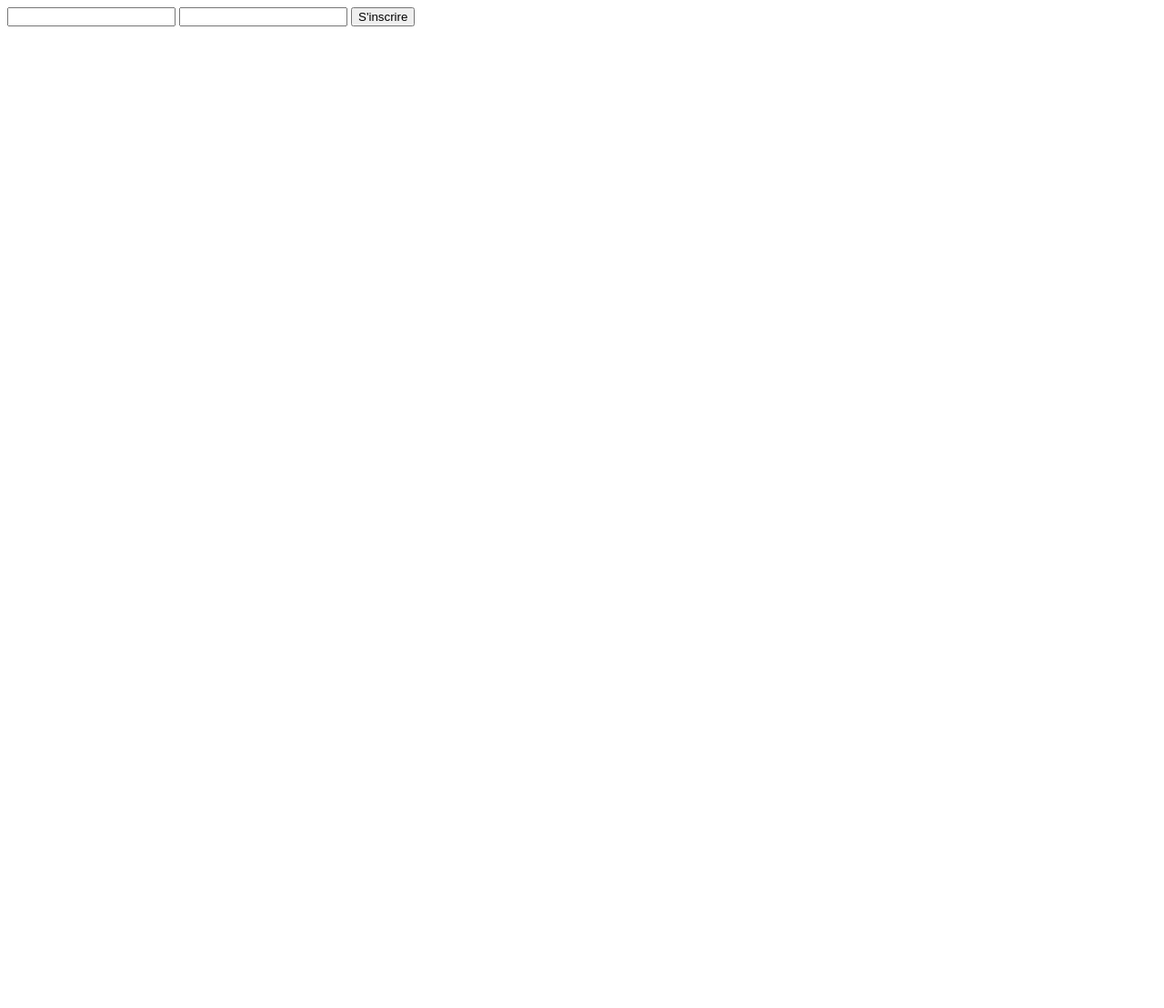
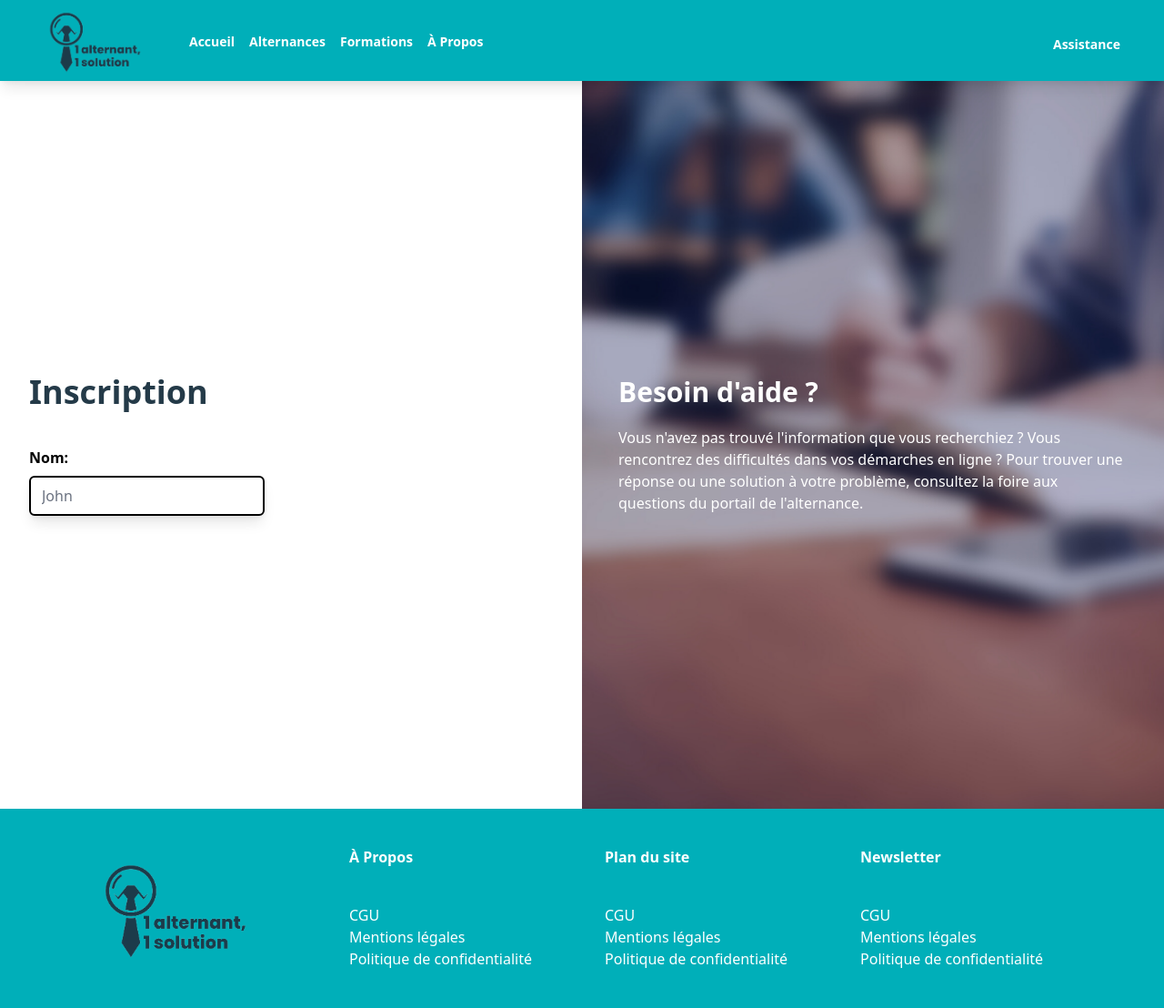
Before and after one commit to Octogone2223/un-alternant-une-solution, a Django app: page /auth/sign-up/ in a window 1280 px wide. Before the commit the page is almost empty. Shown: the whole page at 91% size. Before the commit the page ends 29 px from the top, so only its background shows below. Run offline with Django 4.2, Linux system fonts and the light colour scheme; parts of the project's set-up code (start-up, migrations or seed data) failed here and were passed over; some libraries are stand-ins or nearby versions.

Commit message:
Design signup page

```diff
--- a/app/urls.py
+++ b/app/urls.py
@@ -4,5 +4,5 @@ from django.urls import path
 from . import views
 
 urlpatterns = [
-    path('home/', views.home, name='home'),
+    path("", views.home, name='home'),
 ]
--- a/authentication/templates/sign_up.html
+++ b/authentication/templates/sign_up.html
@@ -1,19 +1,42 @@
-<html lang="en">
+{% extends "base.html" %}
 
-<head>
-    <meta charset="UTF-8">
-    <meta http-equiv="X-UA-Compatible" content="IE=edge">
-    <meta name="viewport" content="width=device-width, initial-scale=1.0">
-    <title>signup</title>
-</head>
 
-<body>
-    <form method="POST">
-        {% csrf_token %}
-        <input type="email" name="email" required>
-        <input type="password" name="password" required>
-        <button type="submit">S'inscrire</button>
-    </form>
-</body>
+{% block content %}
+<div class="grid grid-cols-1 lg:grid-cols-2">
+    <div class="flex flex-col items-start justify-center px-8">
+        <div>
+            <h2 class="text-secondary font-bold text-4xl">Inscription</h2>
+            <div class="grid grid-cols-1 md:grid-cols-2 mt-10">
+                <div class="flex flex-col">
+                    <label for="" class="font-bold mb-2 hover">Nom:</label>
+                    <input type="text" class="rounded-md shadow-lg border-2 border-black hover:border-black" placeholder="John">
+                </div>
+            </div>
+        </div>
+    </div>
+    <div class="bg-blue-500 h-screen flex flex-col justify-center items-center px-10" style="background-image: url('/static/authbackground.png'); background-repeat: no-repeat; background-size: cover;">
+        <div class="">
+            <h2 class="font-bold text-3xl text-white mb-5">Besoin d'aide ?</h2>
+            <p class="text-white">Vous n'avez pas trouvé l'information que vous recherchiez ? Vous rencontrez des difficultés dans vos démarches en ligne ? Pour trouver une réponse ou une solution à votre problème, consultez la foire aux questions du portail de l'alternance.</p>
+        </div>
+    </div>
 
-</html>
+</div>
+
+{% include './components/footer.html' %}
+{% endblock %}
+
+
+<!-- {% block vueJs %}
+<script>
+    const app = Vue.createApp({
+        delimiters: ["[[", "]]"],
+        data() {
+            return {
+                message: 'Hello Vue!',
+                title: 'OUIIII'
+            }
+        }
+    }).mount('#app')
+</script>
+{% endblock %} -->
--- a/authentication/urls.py
+++ b/authentication/urls.py
@@ -5,9 +5,9 @@ from . import views
 from app import views as app_views
 
 urlpatterns = [
+    path('', app_views.home, name="home"),
     path('sign-up/', views.sign_up, name='sign_up'),
     path('sign-in/', views.sign_in, name='sign_in'),
     path('sign-out/', views.sign_out, name='sign_out'),
     path('private-test/', views.private, name='private'),
-    path('home/', app_views.home, name="home")
 ]
--- a/theme/static/css/dist/styles.css
+++ b/theme/static/css/dist/styles.css
@@ -884,6 +884,14 @@ select {
   margin-right: 1.25rem;
 }
 
+.mb-5 {
+  margin-bottom: 1.25rem;
+}
+
+.mb-2 {
+  margin-bottom: 0.5rem;
+}
+
 .block {
   display: block;
 }
@@ -908,6 +916,10 @@ select {
   display: none;
 }
 
+.h-screen {
+  height: 100vh;
+}
+
 .h-full {
   height: 100%;
 }
@@ -930,10 +942,6 @@ select {
 
 .h-48 {
   height: 12rem;
-}
-
-.h-screen {
-  height: 100vh;
 }
 
 .w-full {
@@ -982,6 +990,10 @@ select {
 
 .place-items-center {
   place-items: center;
+}
+
+.items-start {
+  align-items: flex-start;
 }
 
 .items-end {
@@ -1038,8 +1050,21 @@ select {
   border-radius: 0.75rem;
 }
 
+.rounded-md {
+  border-radius: 0.375rem;
+}
+
 .border {
   border-width: 1px;
+}
+
+.border-2 {
+  border-width: 2px;
+}
+
+.border-black {
+  --tw-border-opacity: 1;
+  border-color: rgba(0, 0, 0, var(--tw-border-opacity));
 }
 
 .bg-primary {
@@ -1060,6 +1085,16 @@ select {
 .bg-gray-50 {
   --tw-bg-opacity: 1;
   background-color: rgba(249, 250, 251, var(--tw-bg-opacity));
+}
+
+.bg-blue-300 {
+  --tw-bg-opacity: 1;
+  background-color: rgba(147, 197, 253, var(--tw-bg-opacity));
+}
+
+.bg-blue-500 {
+  --tw-bg-opacity: 1;
+  background-color: rgba(59, 130, 246, var(--tw-bg-opacity));
 }
 
 .object-cover {
@@ -1099,6 +1134,11 @@ select {
   font-family: ui-serif, Georgia, Cambria, "Times New Roman", Times, serif;
 }
 
+.text-3xl {
+  font-size: 1.875rem;
+  line-height: 2.25rem;
+}
+
 .text-sm {
   font-size: 0.875rem;
   line-height: 1.25rem;
@@ -1117,6 +1157,11 @@ select {
 .text-5xl {
   font-size: 3rem;
   line-height: 1;
+}
+
+.text-4xl {
+  font-size: 2.25rem;
+  line-height: 2.5rem;
 }
 
 .font-bold {
@@ -1167,6 +1212,11 @@ select {
   transition-timing-function: cubic-bezier(0.4, 0, 0.2, 1);
 }
 
+.hover\:border-black:hover {
+  --tw-border-opacity: 1;
+  border-color: rgba(0, 0, 0, var(--tw-border-opacity));
+}
+
 .hover\:bg-primary:hover {
   --tw-bg-opacity: 1;
   background-color: rgba(0, 175, 185, var(--tw-bg-opacity));
@@ -1191,6 +1241,10 @@ select {
   .md\:w-36 {
     width: 9rem;
   }
+
+  .md\:grid-cols-2 {
+    grid-template-columns: repeat(2, minmax(0, 1fr));
+  }
 }
 
 @media (min-width: 1024px) {
@@ -1214,12 +1268,12 @@ select {
     height: 24rem;
   }
 
+  .lg\:grid-cols-2 {
+    grid-template-columns: repeat(2, minmax(0, 1fr));
+  }
+
   .lg\:grid-cols-3 {
     grid-template-columns: repeat(3, minmax(0, 1fr));
-  }
-
-  .lg\:grid-cols-2 {
-    grid-template-columns: repeat(2, minmax(0, 1fr));
   }
 
   .lg\:flex-row {
```
Also changed, not shown: static/authbackground.png (added).
